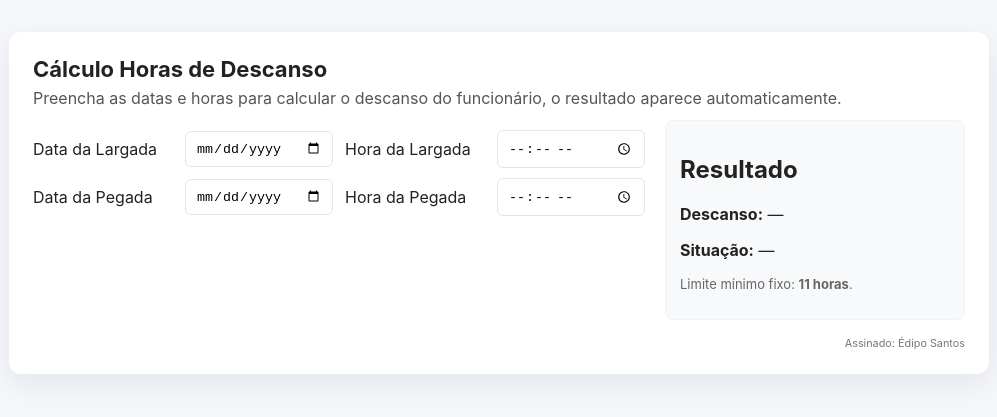
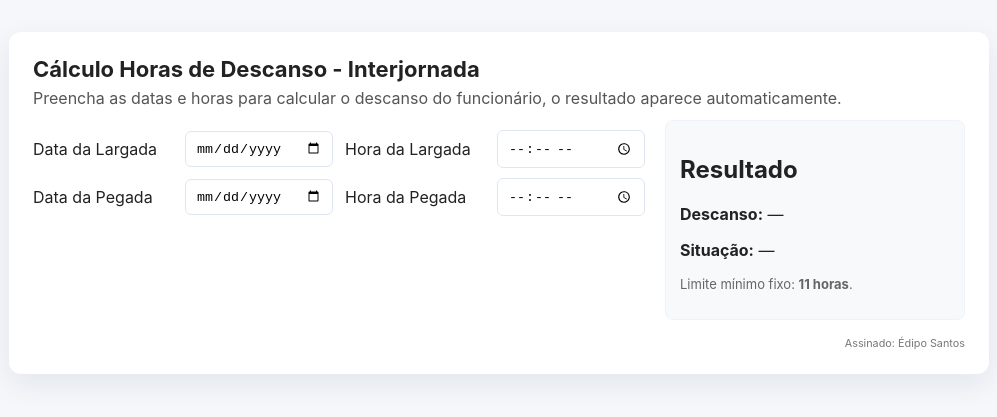
Before and after one commit to ediposantosp/calculo_descanso, a plain HTML site: page index.html in a window 1280 px wide. Shown: the part 197-614 px from the top of the page, without its empty margins (141-1138 px from the left). Drawn offline with Linux system fonts and the light colour scheme.

Commit message:
Update index.html

```diff
--- a/index.html
+++ b/index.html
@@ -9,7 +9,7 @@
 <body>
   <main class="container">
     <header>
-      <h1>Cálculo Horas de Descanso</h1>
+      <h1>Cálculo Horas de Descanso - Interjornada</h1>
       <p class="subtitle">Preencha as datas e horas para calcular o descanso do funcionário, o resultado aparece automaticamente.</p>
     </header>
 
```
